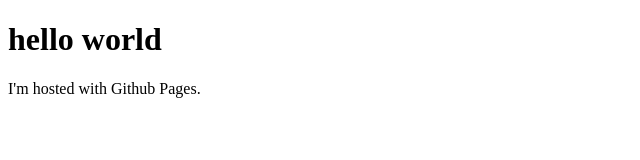
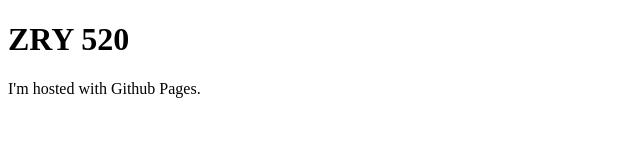
Before and after one commit to pcpy007/pcpy007.github.io, a plain HTML site: page index.html in a window 1280 px wide. Shown: the whole page, without its empty margins (0-640 px from the left). Drawn offline with Linux system fonts and the light colour scheme.

Commit message:
Update index.html

```diff
--- a/index.html
+++ b/index.html
@@ -1,7 +1,7 @@
 <!DOCTYPE html>
 <html>
 <body>
-<h1>hello world</h1>
+<h1>ZRY 520</h1>
 <p>I'm hosted with Github Pages.</p>
 </body>
 </html>
```
